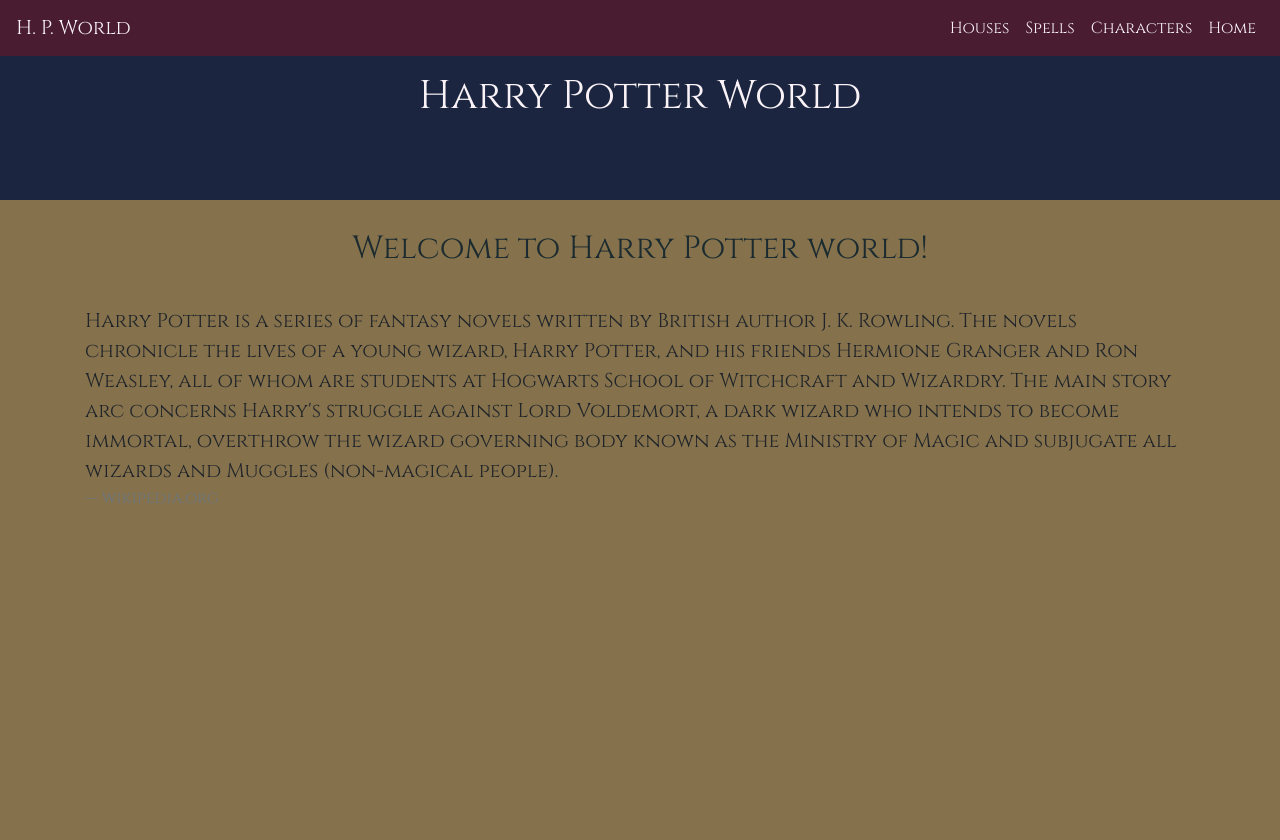
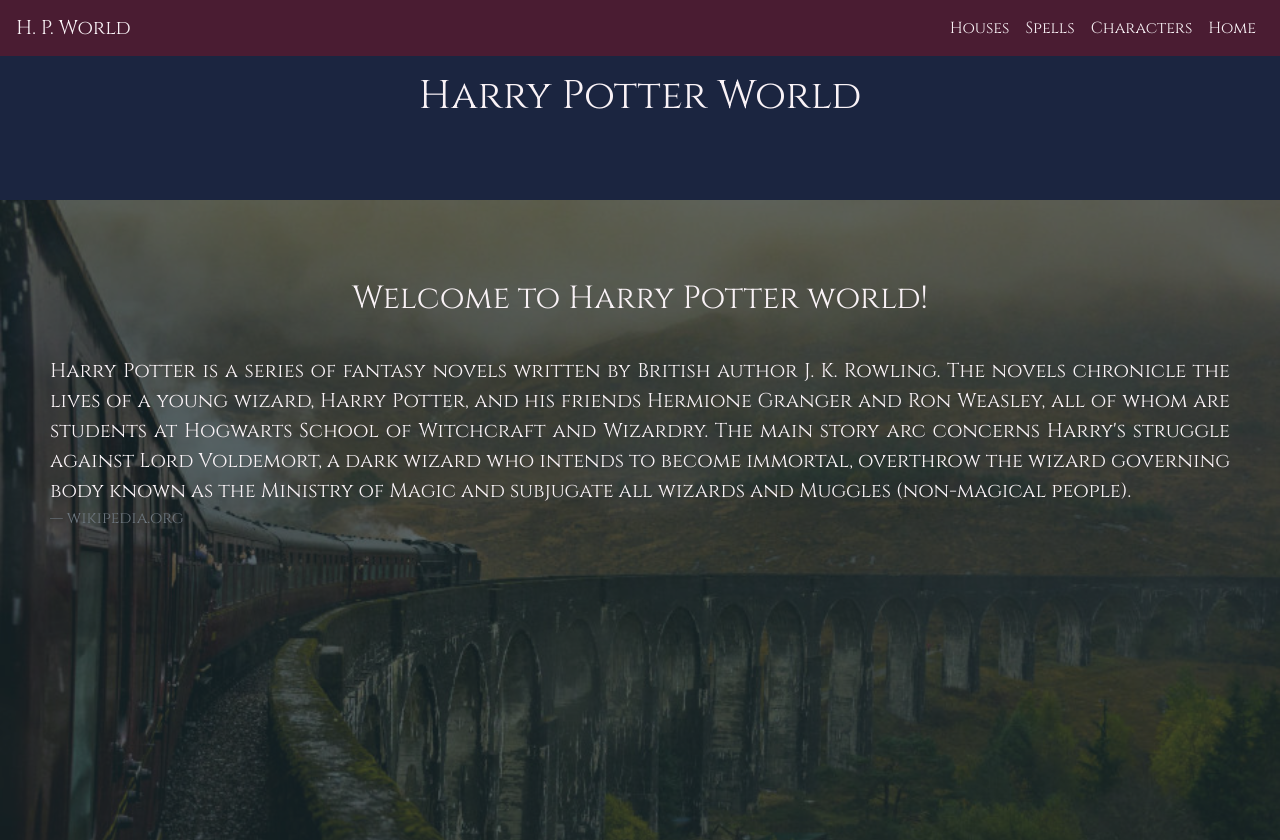
Before and after one commit to mateuszlubianka1993/harry-potter-app, a React (Create React App) app: page / in a window 1280 px wide. Before the commit the page ends 800 px from the top, so only its background shows below. Built offline with nearby package versions, Linux system fonts and the light colour scheme.

Commit message:
add Home.css

```diff
--- a/src/components/Home.js
+++ b/src/components/Home.js
@@ -1,20 +1,23 @@
 import React from 'react';
+import '../styles/Home.css';
 
 class Home extends React.Component {
 
     render() {
         return(
-            <div className="container">
-                <div className="page-header">
+            <div className="container-fluid home-container">
+                <div className="mask">
+                    <div className="page-header home-header">
                         <h2>Welcome to Harry Potter world!</h2>
                     </div>
                     <div className="home-content">
-                    <blockquote class="blockquote">
-                        <p class="mb-0">
+                        <blockquote className="blockquote">
+                            <p className="mb-0 content-txt">
                                 Harry Potter is a series of fantasy novels written by British author J. K. Rowling. The novels chronicle the lives of a young wizard, Harry Potter, and his friends Hermione Granger and Ron Weasley, all of whom are students at Hogwarts School of Witchcraft and Wizardry. The main story arc concerns Harry's struggle against Lord Voldemort, a dark wizard who intends to become immortal, overthrow the wizard governing body known as the Ministry of Magic and subjugate all wizards and Muggles (non-magical people).
                             </p>
-                        <footer class="blockquote-footer">wikipedia.org</footer>
+                            <footer className="blockquote-footer">wikipedia.org</footer>
                         </blockquote>
+                    </div>
                 </div>
             </div>
         );
--- /dev/null
+++ b/src/styles/Home.css
@@ -0,0 +1,19 @@
+.home-container {
+    background-image: url('../img/b-k-HAl6CKxM3xU-unsplash-sm.jpg');
+    background-size: cover;
+    height: 80vh;
+    padding: 0;
+    color: #F9F2F6;
+}
+.mask {
+    height: 100%;
+    width: 100%;
+    background-color: rgba(27,43,47,0.7);
+    padding: 50px;
+}
+.home-header {
+    color: #F9F2F6;
+}
+.content-txt {
+    text-align: justify;
+}
```
Also changed, not shown: src/img/b-k-HAl6CKxM3xU-unsplash-sm.jpg (added). Lines whose indentation alone changed are shown as unchanged.
